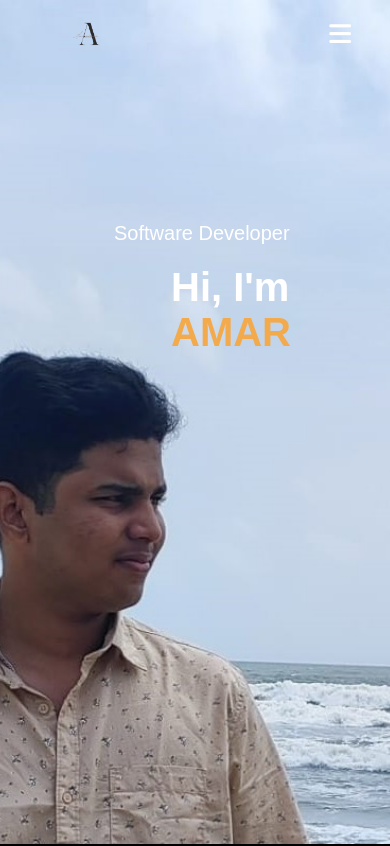
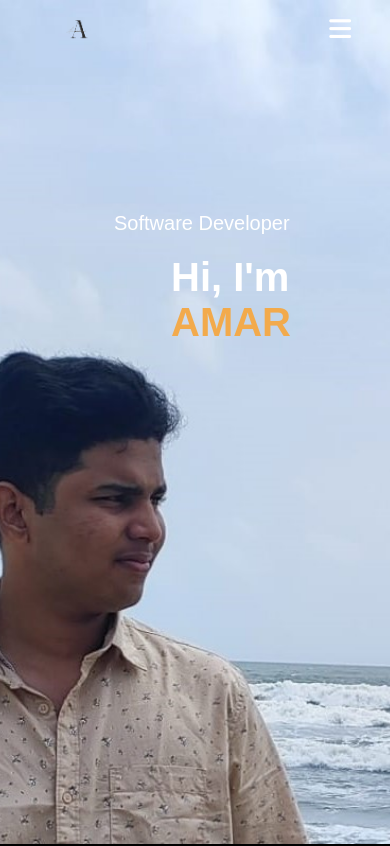
Before and after one commit to Amar033/Test_Webpage, a website: page index.html in a window 390 px wide. Shown: the top 846 px of the page. Drawn offline with Linux system fonts and the light colour scheme.

Commit message:
Update style.css

```diff
--- a/style.css
+++ b/style.css
@@ -14,7 +14,7 @@ body {
 #header {
   width: 100%;
   height: 100vh;
-  background-image: url(images/background.JPG);
+  background-image: url(images/background.png);
   background-size: cover;
   background-position: center;
 }
@@ -29,6 +29,7 @@ nav {
 }
 .logo {
   width: 100px;
+  size: 100%;
 }
 nav ul li {
   display: inline-block;
@@ -400,4 +401,8 @@ nav .fa-solid {
     font-size: 40px;
     margin-top: 20px;
   }
+  .logo {
+    width: 80px;
+    size: 100%;
+  }
 }
```
